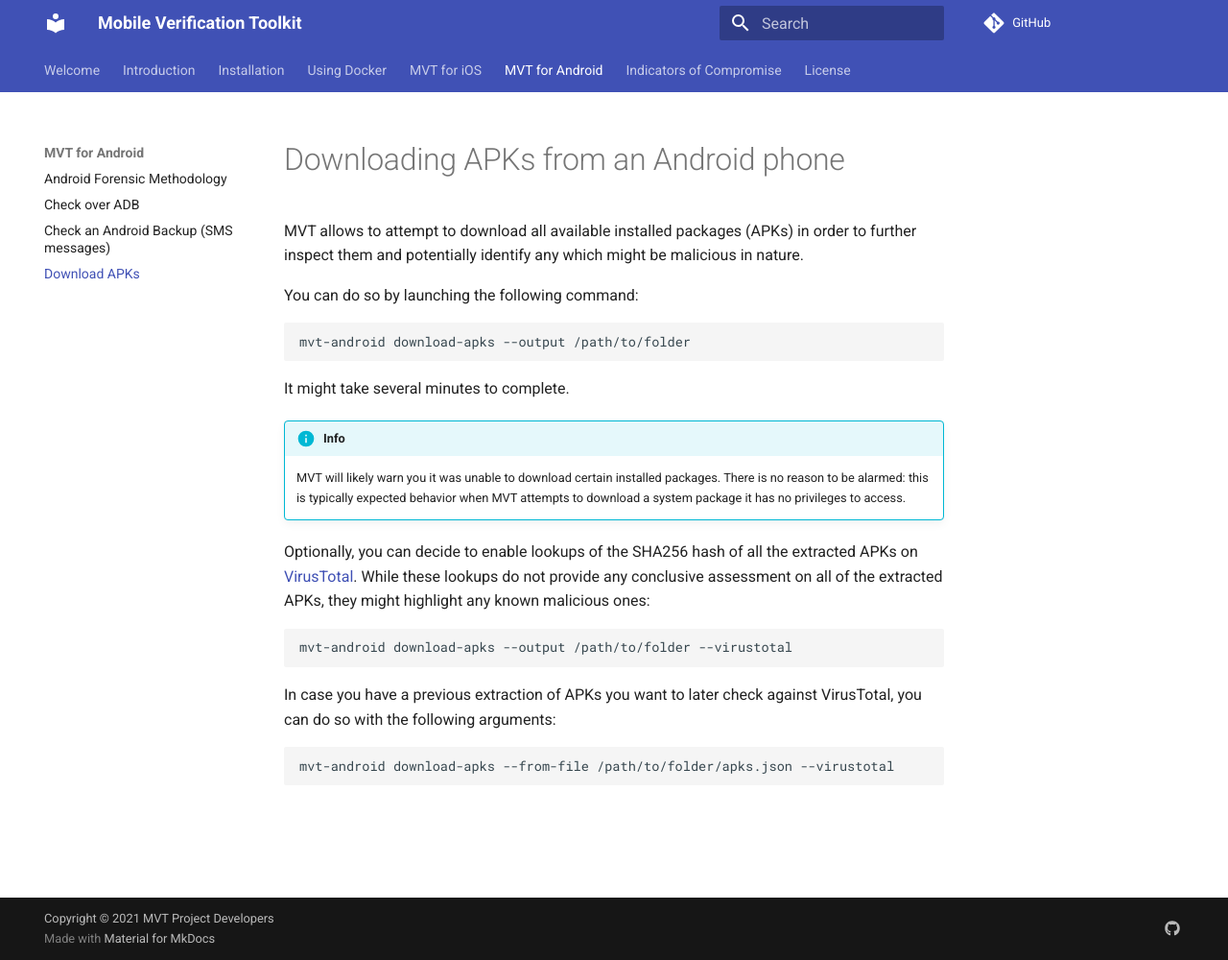
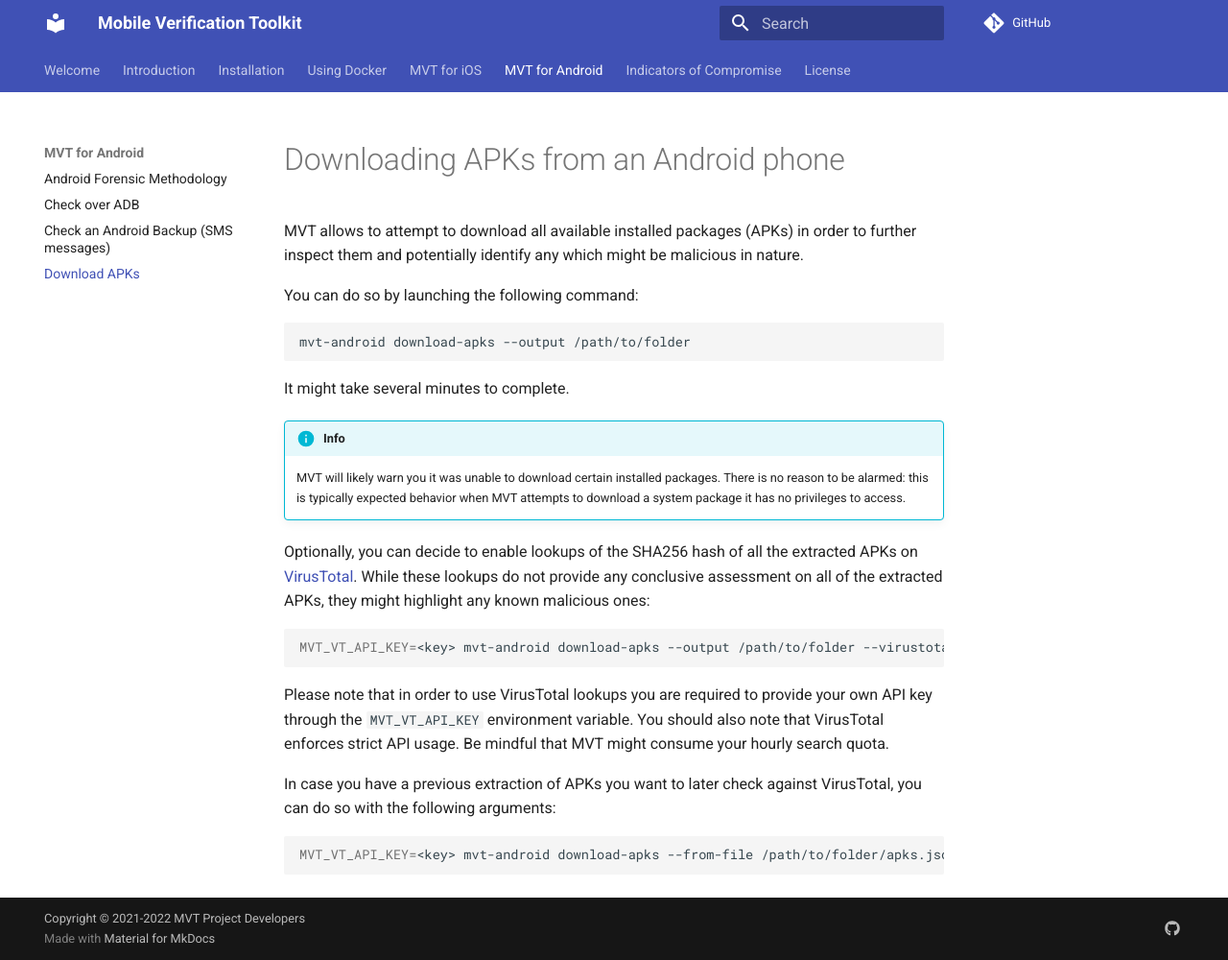
Before and after one commit to appcheckdemo/mvt, an MkDocs documentation site: the page built from docs/android/download_apks.md, in a window 1280 px wide and 1000 px high. Shown: the whole window at 96% size. Built offline with MkDocs 1.6.1 and Material for MkDocs 9.7.7, drawn with Linux system fonts in a browser that asks for light colours; comment, search, counter and statistics services are not loaded.

Commit message:
Added some notes in documentation about using VirusTotal

````diff
--- a/docs/android/download_apks.md
+++ b/docs/android/download_apks.md
@@ -16,11 +16,13 @@ It might take several minutes to complete.
 Optionally, you can decide to enable lookups of the SHA256 hash of all the extracted APKs on [VirusTotal](https://www.virustotal.com). While these lookups do not provide any conclusive assessment on all of the extracted APKs, they might highlight any known malicious ones:
 
 ```bash
-mvt-android download-apks --output /path/to/folder --virustotal
+MVT_VT_API_KEY=<key> mvt-android download-apks --output /path/to/folder --virustotal
 ```
+
+Please note that in order to use VirusTotal lookups you are required to provide your own API key through the `MVT_VT_API_KEY` environment variable. You should also note that VirusTotal enforces strict API usage. Be mindful that MVT might consume your hourly search quota.
 
 In case you have a previous extraction of APKs you want to later check against VirusTotal, you can do so with the following arguments:
 
 ```bash
-mvt-android download-apks --from-file /path/to/folder/apks.json --virustotal
+MVT_VT_API_KEY=<key> mvt-android download-apks --from-file /path/to/folder/apks.json --virustotal
 ```
--- a/mkdocs.yml
+++ b/mkdocs.yml
@@ -1,7 +1,7 @@
 site_name: Mobile Verification Toolkit
 repo_url: https://github.com/mvt-project/mvt
 edit_uri: edit/main/docs/
-copyright: Copyright &copy; 2021 MVT Project Developers
+copyright: Copyright &copy; 2021-2022 MVT Project Developers
 site_description: Mobile Verification Toolkit Documentation
 markdown_extensions:
     - attr_list
````
Also changed, not shown: docs/android/methodology.md (+3 -1 lines), docs/iocs.md (+1 -1 lines), docs/ios/records.md (+1 -1 lines).
